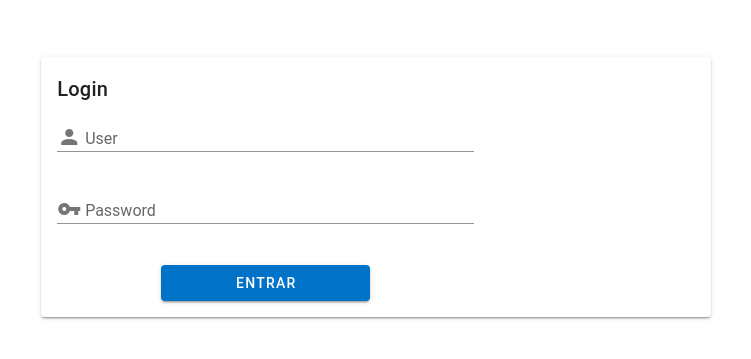
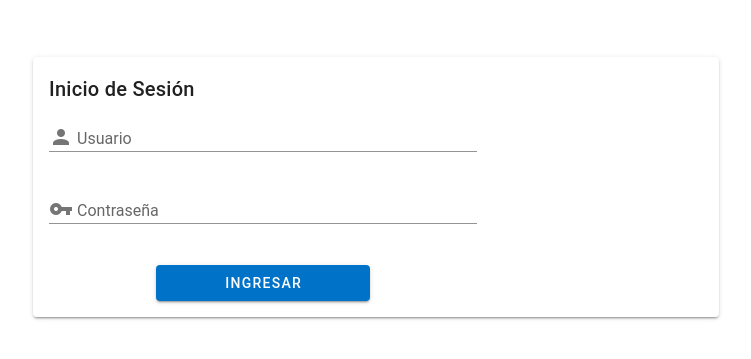
Before and after one commit to khaf0598/QueRyFam, a Vue app: page /#/ in a window 1280 px wide. Shown: the part 213-572 px from the top of the page, without its empty margins (264-1015 px from the left). Built offline with nearby package versions, Linux system fonts and the light colour scheme; a small style sheet from the web is missing.

Commit message:
ddeploy automatico 1

```diff
--- a/src/views/Login.vue
+++ b/src/views/Login.vue
@@ -1,20 +1,20 @@
 <template>
   <div class="my-login-div">
     <v-card class="my-form-login" cols="12" xl="12" lg="12" md="12" sm="12">
-      <v-card-title>Login</v-card-title>
+      <v-card-title>Inicio de Sesión</v-card-title>
       <v-card-text>
         <v-form ref="form">
           <v-row>
             <v-col cols="8">
-              <v-text-field v-model="dataLogin.usuario" label="User " prepend-inner-icon="mdi-account"
+              <v-text-field v-model="dataLogin.usuario" label="Usuario" prepend-inner-icon="mdi-account"
                 v-bind="inputUsuario" />
             </v-col>
             <v-col cols="8">
-              <v-text-field v-model="dataLogin.contrasena" label="Password " prepend-inner-icon="mdi-key"
+              <v-text-field v-model="dataLogin.contrasena" label="Contraseña" prepend-inner-icon="mdi-key"
                 v-bind="inputPassword" />
             </v-col>
             <v-col cols="8" class="d-flex" justify-center>
-              <v-btn class="my-btn ml-auto mr-auto" color="primary" @click="validarLogin()">ENTRAR</v-btn>
+              <v-btn class="my-btn ml-auto mr-auto" color="primary" @click="validarLogin()">INGRESAR</v-btn>
             </v-col>
           </v-row>
         </v-form>
```
Also changed, not shown: 7 other files (tests, documents, lock files or other folders).
